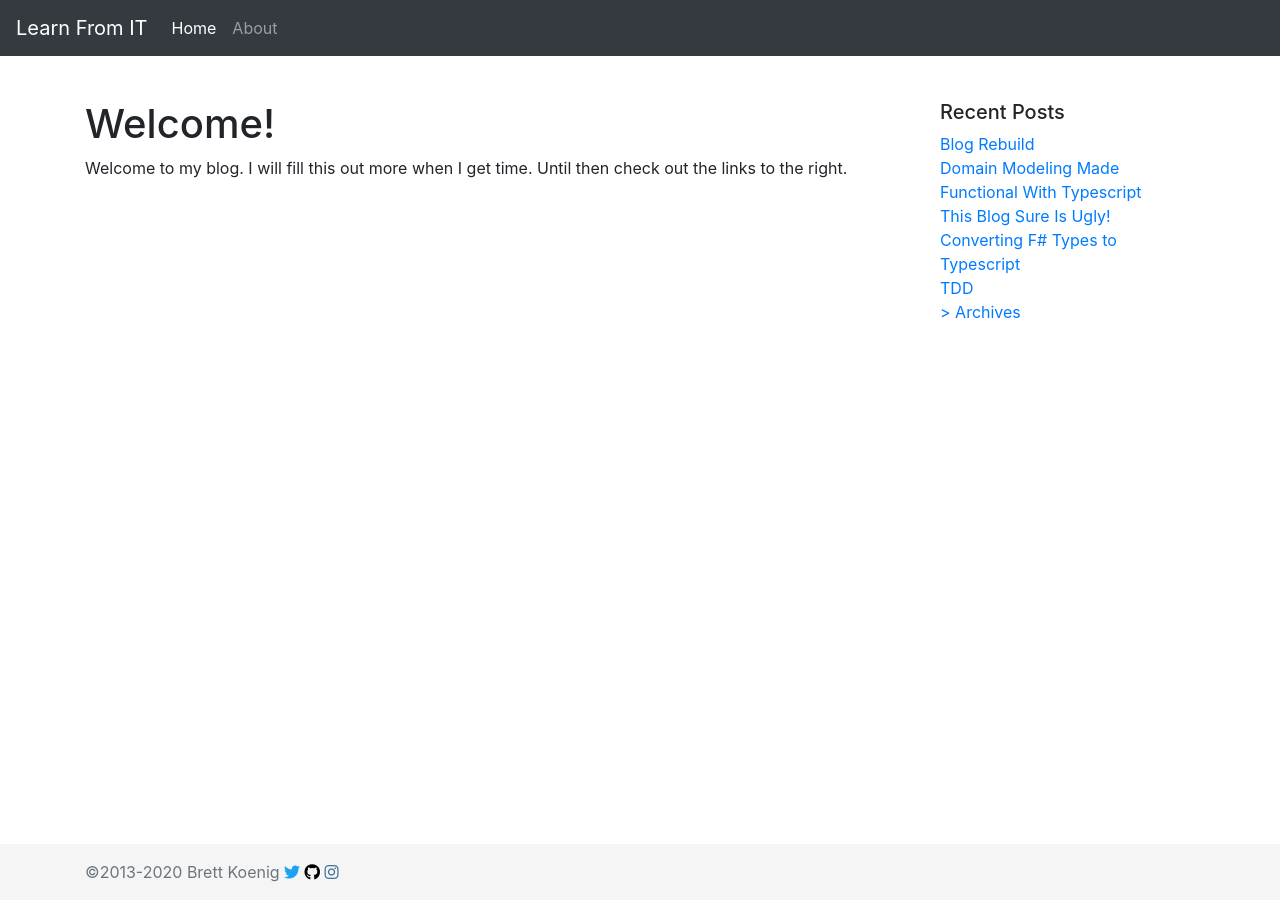
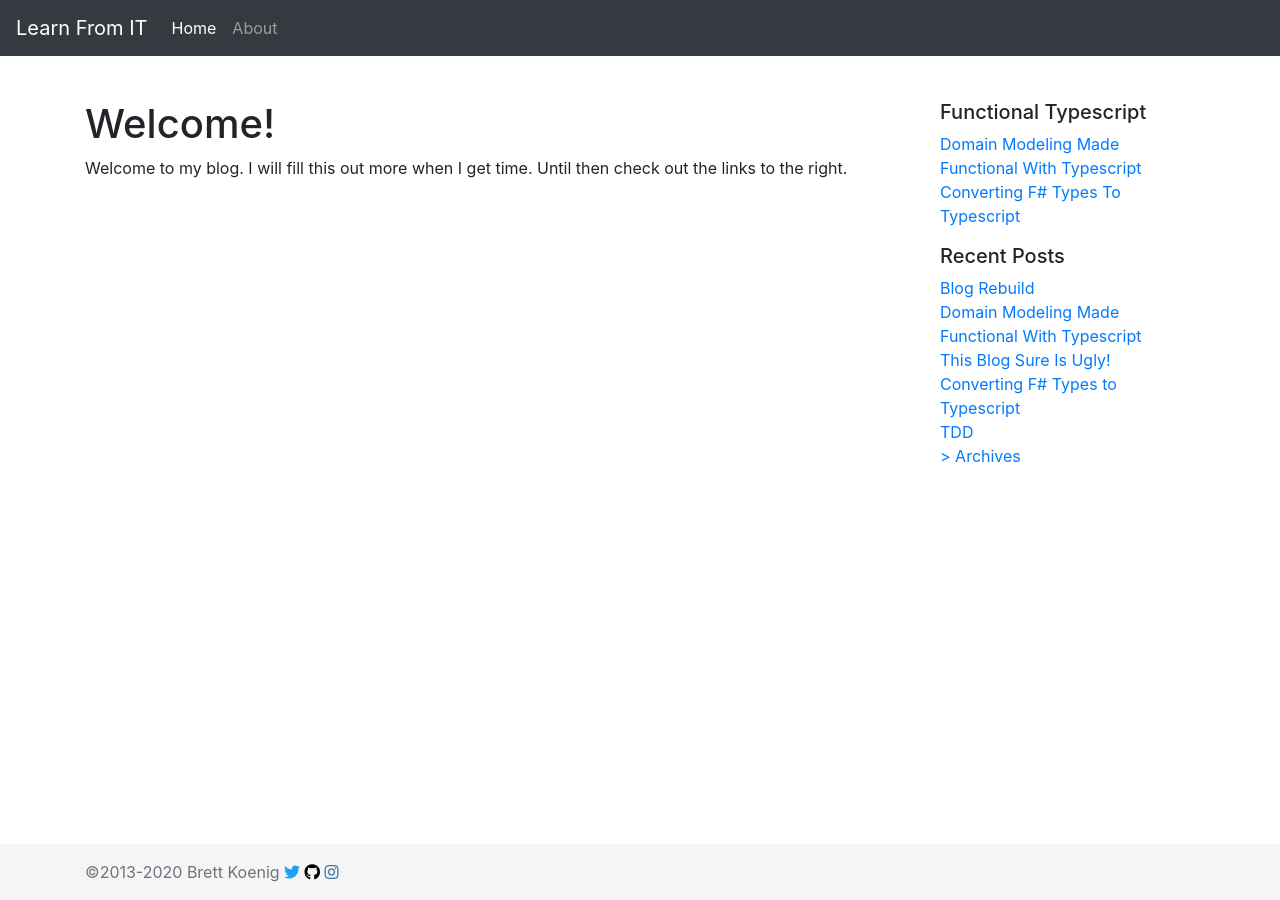
Before and after one commit to brett9897/brett9897.github.io, a Jekyll site: the page built from index.html, in a window 1280 px wide. Built offline with Jekyll 4.4.1, drawn with Linux system fonts in a browser that asks for light colours; nearby versions of some CDN libraries.

Commit message:
Converted domain modeling post to markdown

```diff
--- a/_includes/links.html
+++ b/_includes/links.html
@@ -1,3 +1,12 @@
+<h5>Functional Typescript</h5>
+<ul class="no-bullets">
+    <li>
+        <a href="{% post_url 2020-03-26-domain-modeling-made-functional-with %}">Domain Modeling Made Functional With Typescript</a>
+    </li>
+    <li>
+        <a href="{% post_url 2020-03-25-converting-f-types-to-typescript %}">Converting F# Types To Typescript</a>
+    </li>
+</ul>
 <h5>Recent Posts</h5>
 <ul class="no-bullets">
     {% for post in site.posts limit:5 %}
```
Also changed, not shown: _posts/2020-03-26-domain-modeling-made-functional-with.html (deleted, +0 -10 lines), _posts/2020-03-26-domain-modeling-made-functional-with.md (added, +42 -0 lines).
